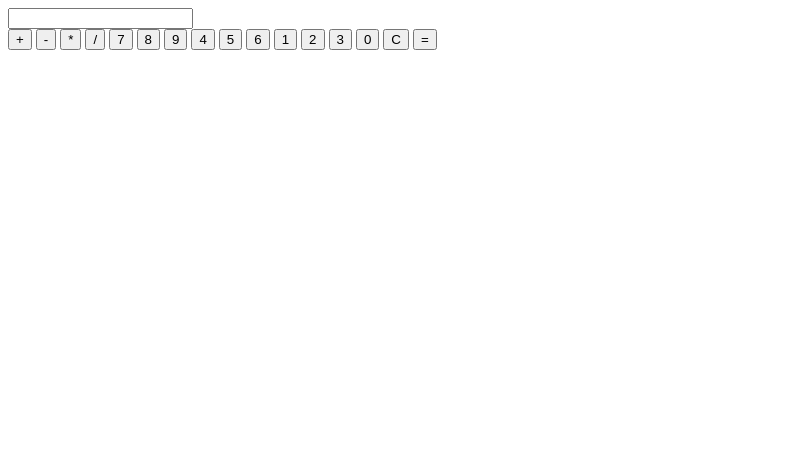
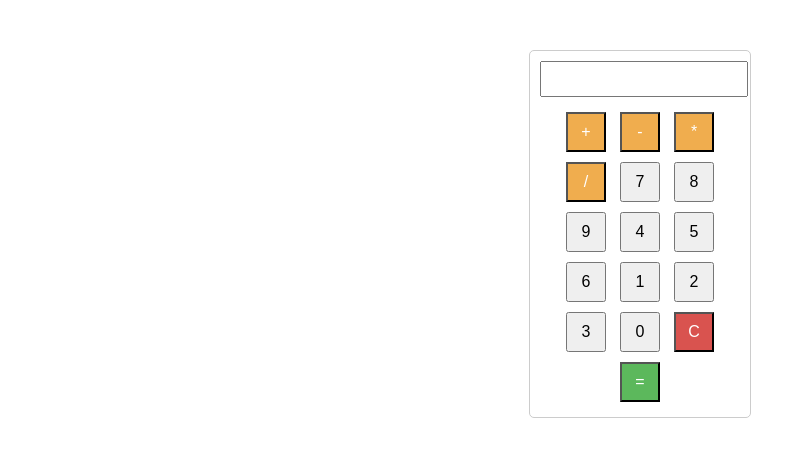
Before and after one commit to verowangari/calc-codesoft, a plain HTML site: page index.html in a window 1280 px wide. Shown: the whole page, without its empty margins (0-806 px from the left). Drawn offline with Linux system fonts and the light colour scheme.

Commit message:
add styling to the calculator buttons

```diff
--- a/index.html
+++ b/index.html
@@ -2,7 +2,7 @@
 <html>
 <head>
   <title>Simple Calculator</title>
-  <link rel="stylesheet" href="styles.css">
+  <link rel="stylesheet" href="style.css">
 </head>
 <body>
   <div class="calculator">
--- a/style.css
+++ b/style.css
@@ -0,0 +1,38 @@
+.calculator {
+    width: 200px;
+    margin: 50px auto;
+    border: 1px solid #ccc;
+    border-radius: 5px;
+    padding: 10px;
+    text-align: center;
+  }
+
+  #result {
+    width: 100%;
+    height: 30px;
+    margin-bottom: 10px;
+    font-size: 18px;
+    text-align: right;
+  }
+
+  .buttons button {
+    width: 40px;
+    height: 40px;
+    margin: 5px;
+    font-size: 16px;
+  }
+
+  .operator {
+    background-color: #f0ad4e;
+    color: white;
+  }
+
+  .clear {
+    background-color: #d9534f;
+    color: white;
+  }
+
+  .equal {
+    background-color: #5cb85c;
+    color: white;
+  }
```
